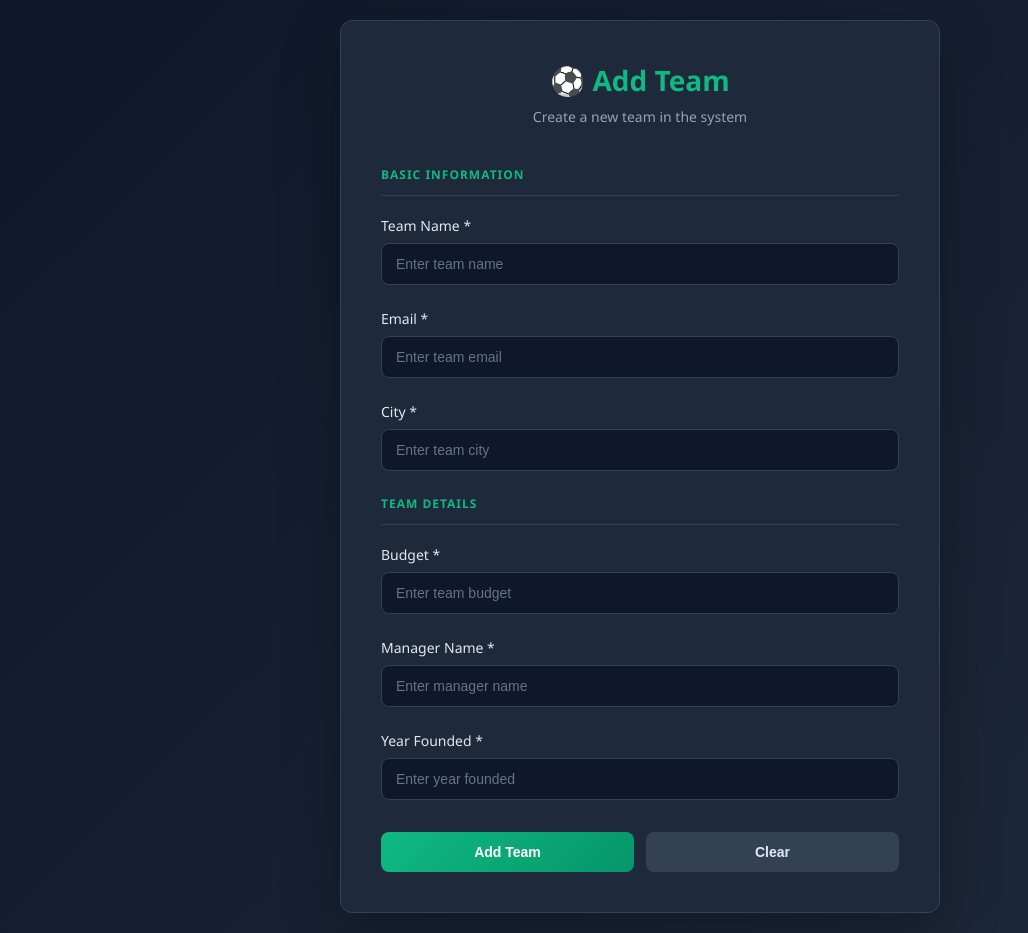
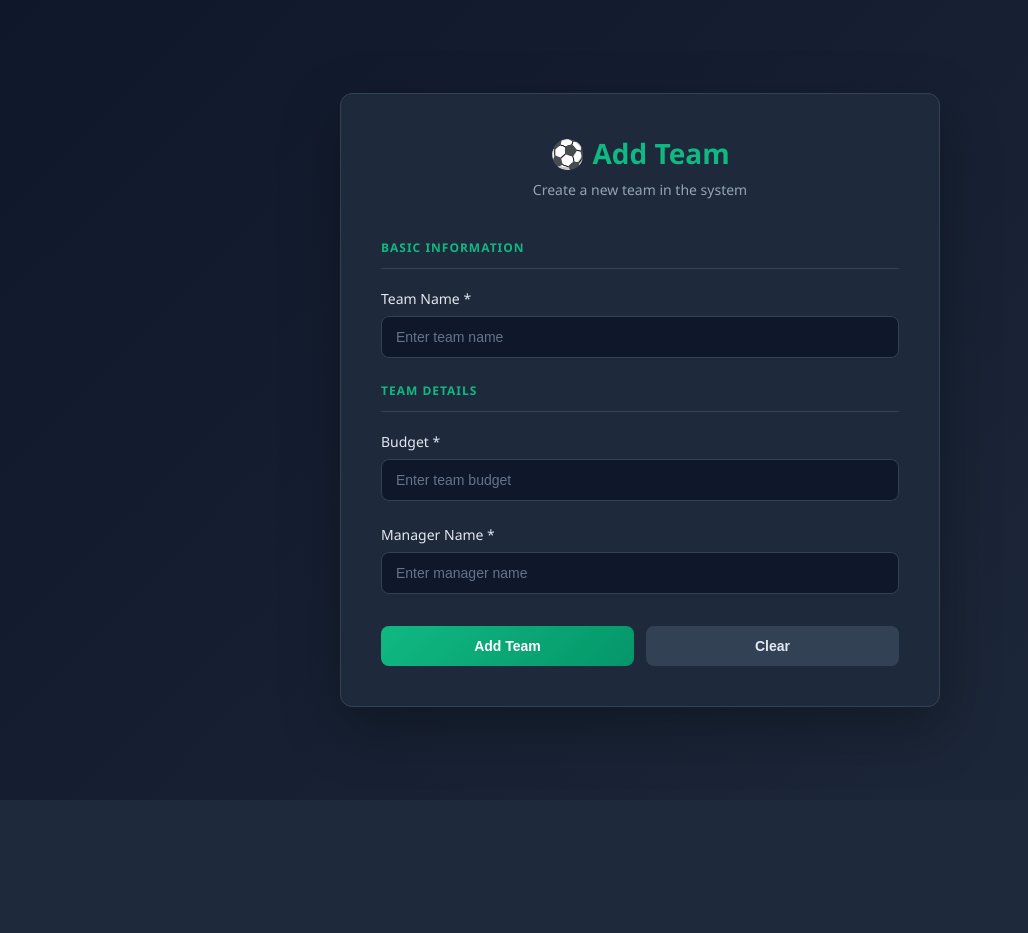
Before and after one commit to Lahcen-akdime/PHP-BREF3, a PHP site: page /formulaireDajoute.php/equipeForm.php in a window 1280 px wide. Shown: the whole page, without its empty margins (0-1028 px from the left). After the commit the page ends 745 px from the top, so only its background shows below. Run offline with PHP 8.4, Linux system fonts and the light colour scheme.

Commit message:
l'insertion des equipes avec le formulaire

```diff
--- a/equipe.php
+++ b/equipe.php
@@ -0,0 +1,10 @@
+<?php
+require_once "interface.php";
+class equipe implements crud {
+    public function __construct(public $connection){}
+    public function create($name,$managername,$budget){
+        $operation = $this -> connection -> prepare("INSERT INTO equipe(name,manager_name,budget)
+        VALUES(:name,:manager_name,:budget)");
+        $operation -> execute(array(':name'=>$name,':manager_name'=>$managername,':budget'=>$budget));
+    }
+}
--- a/formulaireDajoute.php/equipeForm.php
+++ b/formulaireDajoute.php/equipeForm.php
@@ -1,4 +1,13 @@
 <?php
+require_once "../equipe.php" ;
+require_once "../config.php" ;
+if($_SERVER['REQUEST_METHOD']=="POST"){
+    $name = $_POST['name'];
+    $manager_name = $_POST['manager'];
+    $budget = $_POST['budget'];
+    $teamClass = new equipe($connection) ;
+    $teamClass -> create($name,$manager_name,$budget);
+}
 ?>
 <!DOCTYPE html>
 <html lang="en">
@@ -180,7 +189,7 @@
             Team added successfully!
         </div>
 
-        <form id="teamForm">
+        <form id="teamForm" action="equipeForm.php" method="POST">
             <div class="form-title">Basic Information</div>
 
             <div class="form-group">
@@ -189,17 +198,17 @@
                 <div class="error-message">Team name is required</div>
             </div>
 
-            <div class="form-group">
+            <!-- <div class="form-group">
                 <label for="email">Email *</label>
                 <input type="email" id="email" name="email" placeholder="Enter team email" required>
                 <div class="error-message">Please enter a valid email</div>
-            </div>
+            </div> -->
 
-            <div class="form-group">
+            <!-- <div class="form-group">
                 <label for="city">City *</label>
                 <input type="text" id="city" name="city" placeholder="Enter team city" required>
                 <div class="error-message">City is required</div>
-            </div>
+            </div> -->
 
             <div class="form-title">Team Details</div>
 
@@ -215,11 +224,11 @@
                 <div class="error-message">Manager name is required</div>
             </div>
 
-            <div class="form-group">
+            <!-- <div class="form-group">
                 <label for="founded">Year Founded *</label>
                 <input type="number" id="founded" name="founded" placeholder="Enter year founded" min="1900" max="2099" required>
                 <div class="error-message">Year founded is required</div>
-            </div>
+            </div> -->
 
             <div class="button-group">
                 <button type="submit" class="btn-submit">Add Team</button>
@@ -229,81 +238,6 @@
     </div>
 
     <script>
-        const form = document.getElementById('teamForm');
-        const successMessage = document.getElementById('successMessage');
-
-        form.addEventListener('submit', function (e) {
-            e.preventDefault();
-
-            // Reset error states
-            document.querySelectorAll('.form-group').forEach(group => {
-                group.classList.remove('error');
-            });
-
-            // Validate fields
-            let isValid = true;
-
-            const name = document.getElementById('name').value.trim();
-            if (!name) {
-                showError('name', 'Team name is required');
-                isValid = false;
-            }
-
-            const email = document.getElementById('email').value.trim();
-            const emailRegex = /^[^\s@]+@[^\s@]+\.[^\s@]+$/;
-            if (!email || !emailRegex.test(email)) {
-                showError('email', 'Please enter a valid email');
-                isValid = false;
-            }
-
-            const city = document.getElementById('city').value.trim();
-            if (!city) {
-                showError('city', 'City is required');
-                isValid = false;
-            }
-
-            const budget = document.getElementById('budget').value.trim();
-            if (!budget || isNaN(budget) || parseInt(budget) <= 0) {
-                showError('budget', 'Budget must be a valid positive number');
-                isValid = false;
-            }
-
-            const manager = document.getElementById('manager').value.trim();
-            if (!manager) {
-                showError('manager', 'Manager name is required');
-                isValid = false;
-            }
-
-            const founded = document.getElementById('founded').value.trim();
-            if (!founded || isNaN(founded)) {
-                showError('founded', 'Year founded is required');
-                isValid = false;
-            }
-
-            if (isValid) {
-                // Prepare data for submission
-                const formData = {
-                    name: name,
-                    email: email,
-                    city: city,
-                    budget: parseInt(budget),
-                    manager: manager,
-                    founded: parseInt(founded)
-                };
-
-                console.log('Team Data Ready to Submit:', formData);
-
-                // Show success message
-                successMessage.classList.add('show');
-                form.reset();
-
-                // Hide success message after 3 seconds
-                setTimeout(() => {
-                    successMessage.classList.remove('show');
-                }, 3000);
-            }
-        });
-
         function showError(fieldId, message) {
             const field = document.getElementById(fieldId);
             const group = field.parentElement;
--- /dev/null
+++ b/interface.php
@@ -0,0 +1,7 @@
+<?php
+interface crud {
+    public function create($a,$b,$c);
+    // public function read();
+    // public function update();
+    // public function delete();
+}
```
